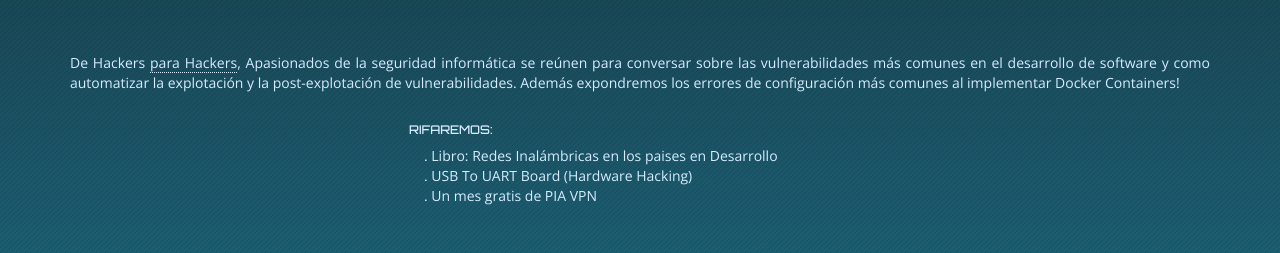
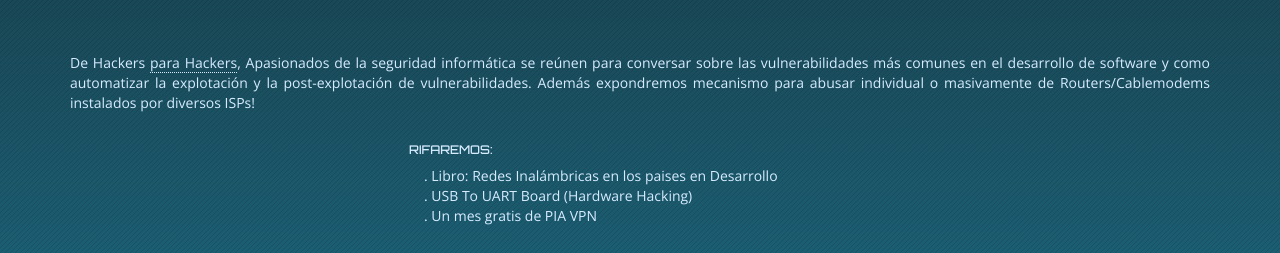
Before and after one commit to HacknDrinks/hackndrinks.github.io, a plain HTML site: page index.html in a window 1280 px wide. Shown: the part 507-760 px from the top of the page. Drawn offline with nearby package versions, Linux system fonts and the light colour scheme.

Commit message:
Eze talk

```diff
--- a/index.html
+++ b/index.html
@@ -39,7 +39,7 @@
                         </div>
                     </div>
                     <div class="content"><p>De Hackers <a>para Hackers</a>,
-                        Apasionados de la seguridad informática se reúnen para conversar sobre las vulnerabilidades más comunes en el desarrollo de software y como automatizar la explotación y la post-explotación de vulnerabilidades. Además expondremos los  errores de configuración más comunes al implementar Docker Containers!
+                        Apasionados de la seguridad informática se reúnen para conversar sobre las vulnerabilidades más comunes en el desarrollo de software y como automatizar la explotación y la post-explotación de vulnerabilidades. Además expondremos mecanismo para abusar individual o masivamente de Routers/Cablemodems instalados por diversos ISPs!
                         </br></br>
                         <div class="rif-container">
                             <p><h6>RIFAREMOS:</h6></p>
```
